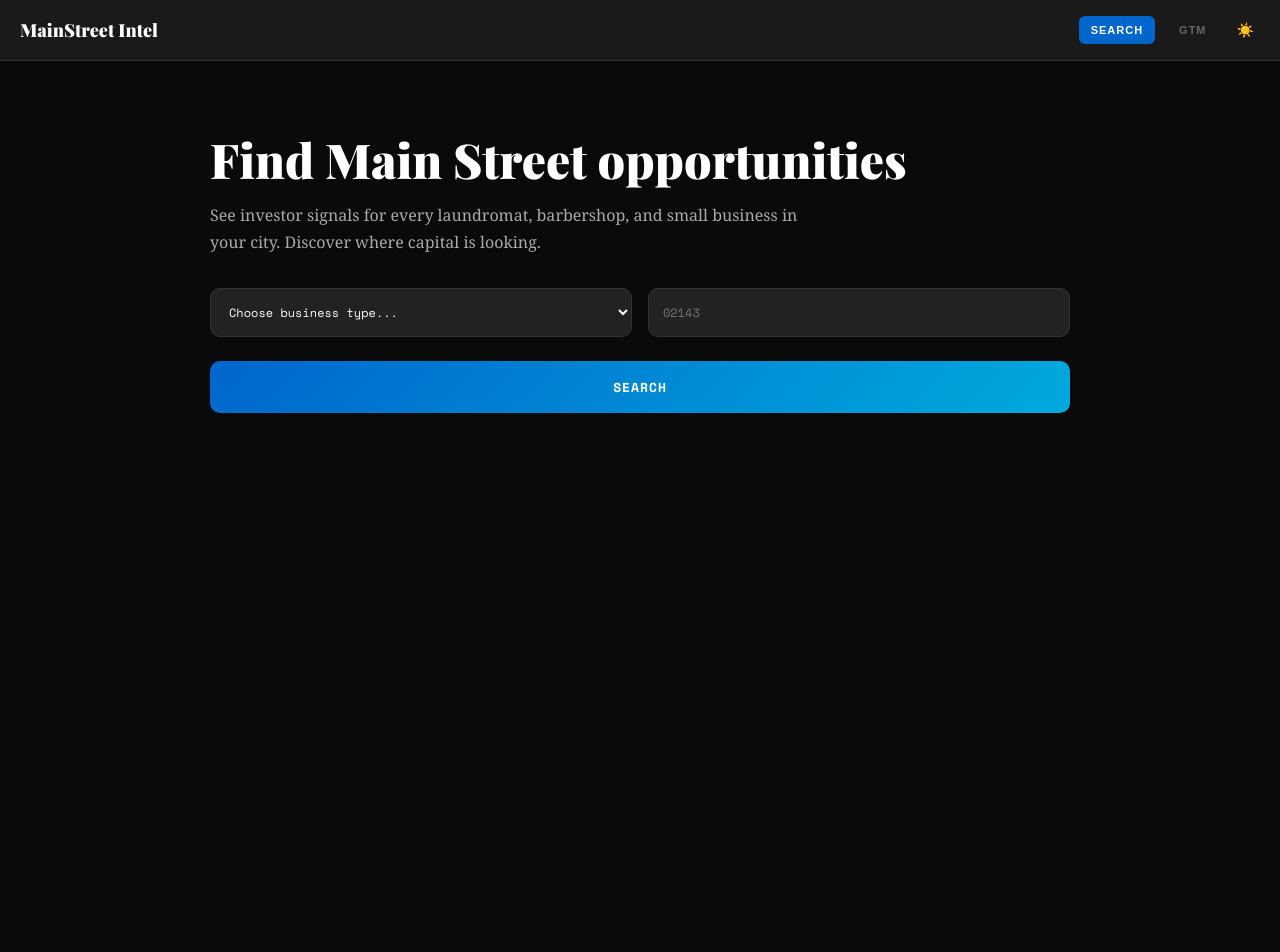
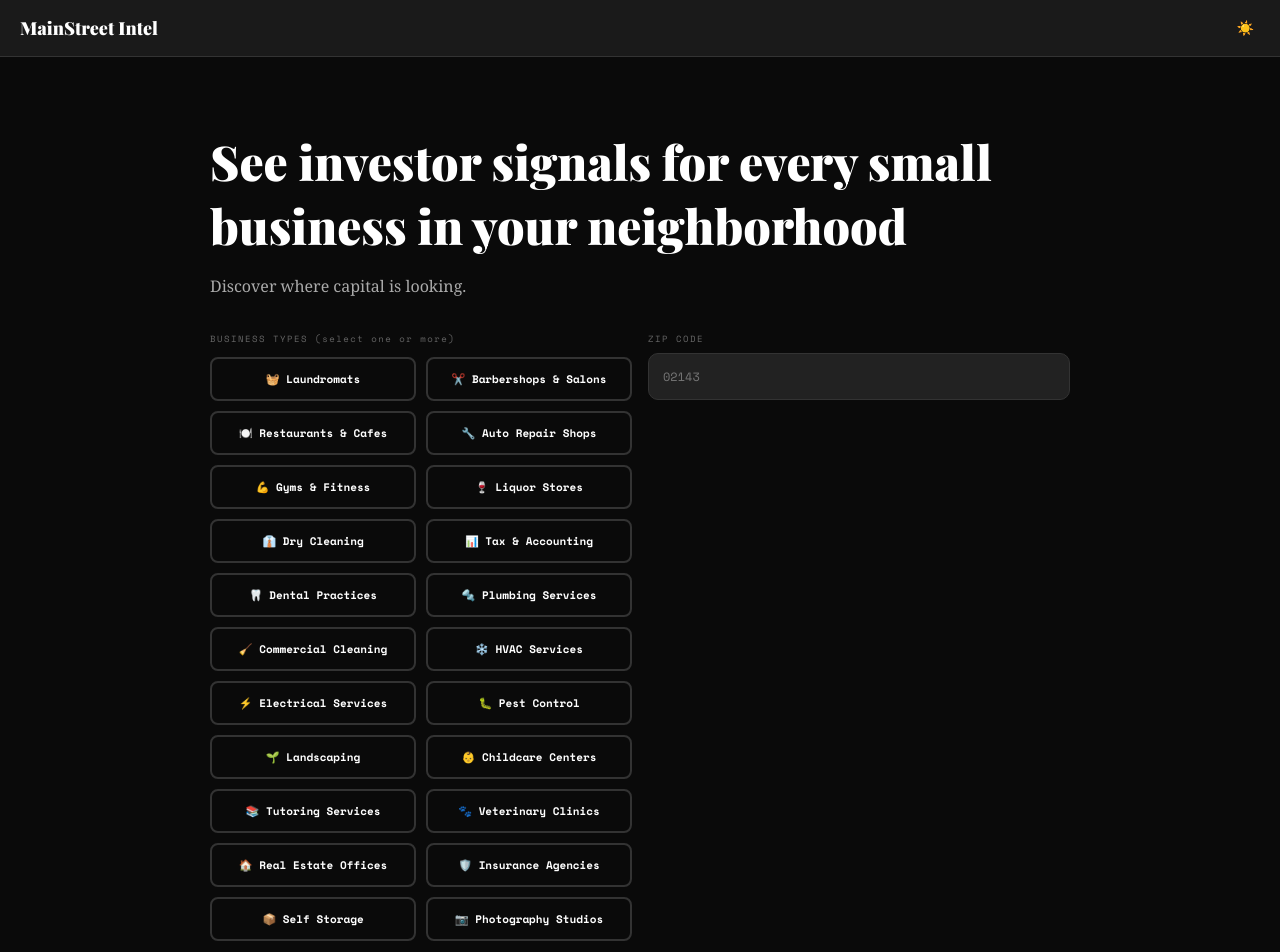
Before and after one commit to JChrisHolmes/Main-Street, a React (Vite) app: page / in a window 1280 px wide. Shown: the top 952 px of the page. Before the commit the page ends 800 px from the top, so only its background shows below. Built offline with nearby package versions, Linux system fonts and the light colour scheme.

Commit message:
Add multi-select industries, 20+ business types, move email gate to card click

```diff
--- a/src/lib/revenueModel.js
+++ b/src/lib/revenueModel.js
@@ -4,11 +4,26 @@
   restaurant: { label: 'Restaurants & Cafes', emoji: '🍽️', color: '#b89900' },
   autorepair: { label: 'Auto Repair Shops', emoji: '🔧', color: '#00aa55' },
   gym: { label: 'Gyms & Fitness', emoji: '💪', color: '#8844cc' },
-  liquorstore: { label: 'Liquor Stores', emoji: '🍷', color: '#cc7722' }
+  liquorstore: { label: 'Liquor Stores', emoji: '🍷', color: '#cc7722' },
+  drycleaning: { label: 'Dry Cleaning', emoji: '👔', color: '#6699dd' },
+  accounting: { label: 'Tax & Accounting', emoji: '📊', color: '#ff9900' },
+  dentist: { label: 'Dental Practices', emoji: '🦷', color: '#00ccaa' },
+  plumbing: { label: 'Plumbing Services', emoji: '🔩', color: '#8855dd' },
+  cleaning: { label: 'Commercial Cleaning', emoji: '🧹', color: '#99cc00' },
+  hvac: { label: 'HVAC Services', emoji: '❄️', color: '#0088ff' },
+  electrician: { label: 'Electrical Services', emoji: '⚡', color: '#ffcc00' },
+  pest: { label: 'Pest Control', emoji: '🐛', color: '#dd4444' },
+  landscaping: { label: 'Landscaping', emoji: '🌱', color: '#00bb55' },
+  childcare: { label: 'Childcare Centers', emoji: '👶', color: '#ff69b4' },
+  tutoring: { label: 'Tutoring Services', emoji: '📚', color: '#4466ff' },
+  veterinary: { label: 'Veterinary Clinics', emoji: '🐾', color: '#cc6633' },
+  realtor: { label: 'Real Estate Offices', emoji: '🏠', color: '#dd7722' },
+  insurance: { label: 'Insurance Agencies', emoji: '🛡️', color: '#0066cc' },
+  storage: { label: 'Self Storage', emoji: '📦', color: '#885522' },
+  photography: { label: 'Photography Studios', emoji: '📷', color: '#ff6666' }
 };
 
 export function enrichWithRevenueModel(biz, industry) {
-  const cfg = INDUSTRY_CONFIG[industry] || {};
   return {
     ...biz,
     val: { lo: biz.sde * 2, hi: biz.sde * 3.5 }
```
Also changed, not shown: src/App.jsx (+4 -6 lines).
